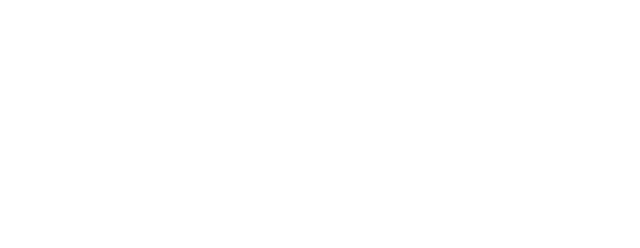
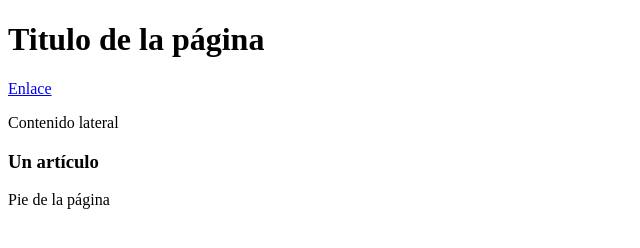
Before and after one commit to jgonzalezdaw/pruebaHTMLEclipse, a plain HTML site: page WebContent/index.html in a window 1280 px wide. Shown: the whole page, without its empty margins (0-640 px from the left). Drawn offline with Linux system fonts and the light colour scheme.

Commit message:
Crea estructura básica

```diff
--- a/WebContent/index.html
+++ b/WebContent/index.html
@@ -5,6 +5,24 @@
 <title>Insert title here</title>
 </head>
 <body>
-
+<header>
+	<h1>Titulo de la página</h1>
+</header>
+<nav>
+	<a href="#">Enlace</a>
+</nav>
+<aside>
+	<p>Contenido lateral</p>
+</aside>
+<main>
+	<section>
+		<article>
+			<h1>Un artículo</h1>
+		</article>
+	</section>
+</main>
+<footer>
+	Pie de la página
+</footer>
 </body>
 </html>
```
